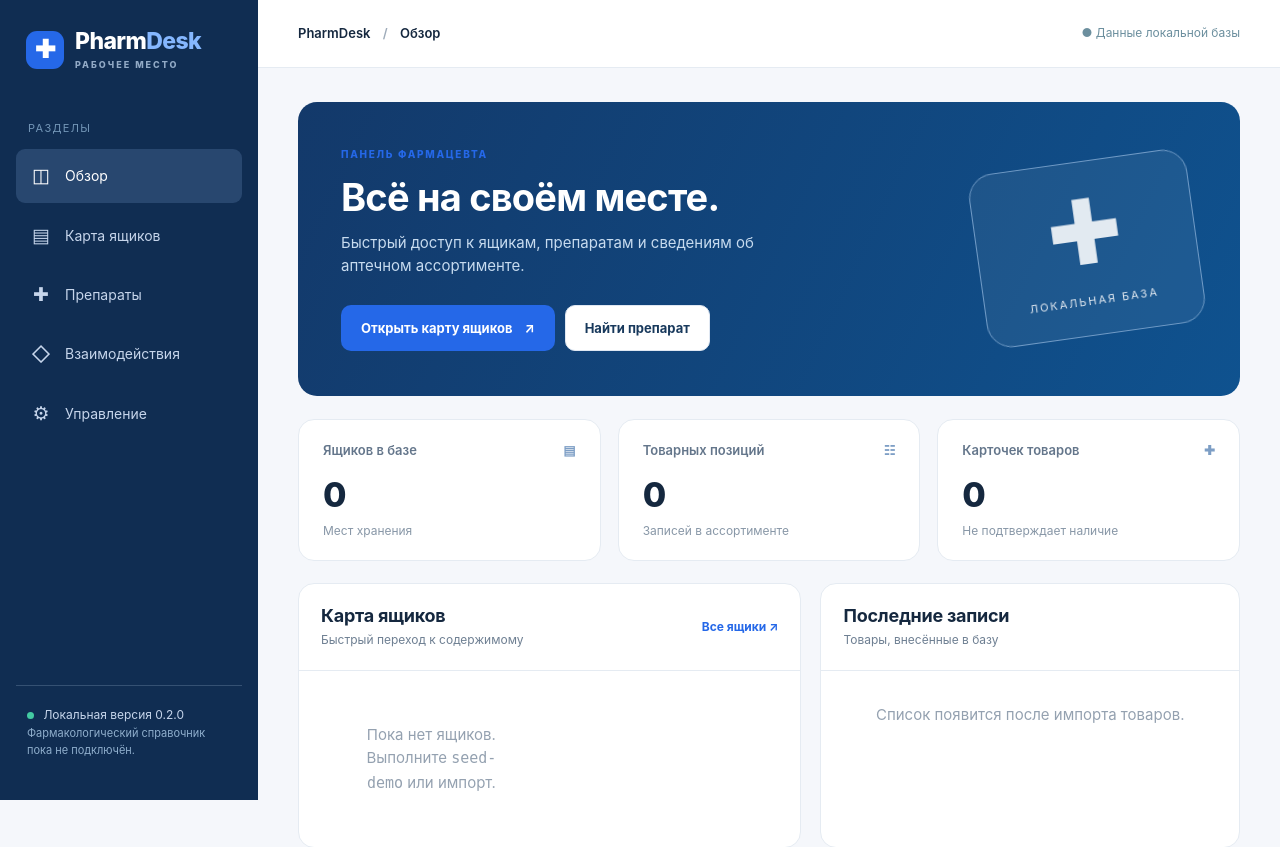
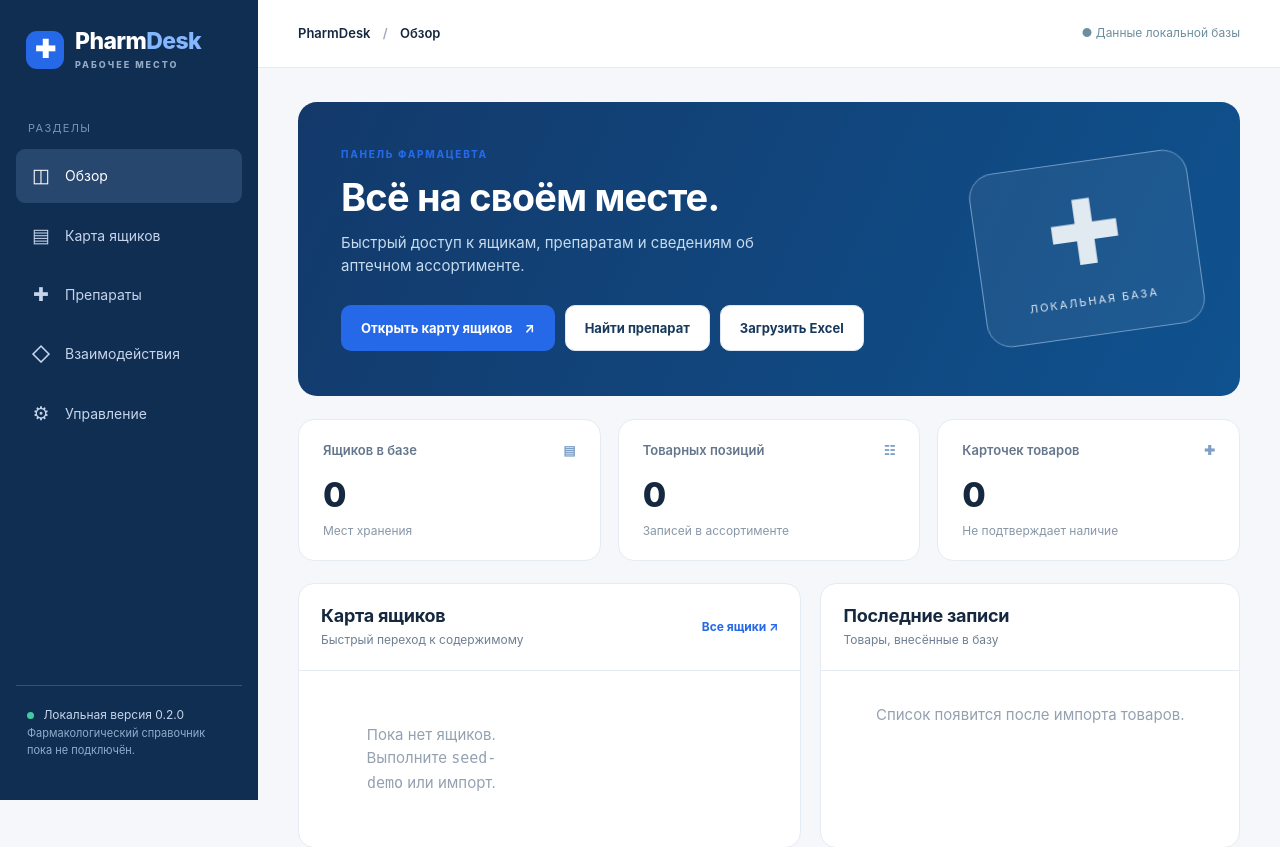
Before and after one commit to BogdanMaslyuk/PharmDesk, a FastAPI app: page / in a window 1280 px wide. Shown: the top 847 px of the page. Run offline with FastAPI, Linux system fonts and the light colour scheme; data that the repository does not hold is empty.

Commit message:
Connect inventory management actions in app/templates/home.html

```diff
--- a/app/templates/home.html
+++ b/app/templates/home.html
@@ -1,7 +1,7 @@
 {% extends 'base.html' %}
 {% block title %}Обзор{% endblock %}
 {% block content %}
-<section class="hero"><div><div class="eyebrow">ПАНЕЛЬ ФАРМАЦЕВТА</div><h1>Всё на своём месте.</h1><p>Быстрый доступ к ящикам, препаратам и сведениям об аптечном ассортименте.</p><div class="actions"><a class="btn btn-primary" href="/drawers">Открыть карту ящиков <span>↗</span></a><a class="btn btn-white" href="/medicines">Найти препарат</a></div></div><div class="hero-visual"><span>✚</span><div>ЛОКАЛЬНАЯ БАЗА</div></div></section>
+<section class="hero"><div><div class="eyebrow">ПАНЕЛЬ ФАРМАЦЕВТА</div><h1>Всё на своём месте.</h1><p>Быстрый доступ к ящикам, препаратам и сведениям об аптечном ассортименте.</p><div class="actions"><a class="btn btn-primary" href="/drawers">Открыть карту ящиков <span>↗</span></a><a class="btn btn-white" href="/medicines">Найти препарат</a><a class="btn btn-white" href="/manage/import">Загрузить Excel</a></div></div><div class="hero-visual"><span>✚</span><div>ЛОКАЛЬНАЯ БАЗА</div></div></section>
 <div class="stat-grid">
   <div class="stat"><div class="stat-title">Ящиков в базе <span>▤</span></div><div class="stat-value">{{ drawers_count }}</div><div class="stat-desc">Мест хранения</div></div>
   <div class="stat"><div class="stat-title">Товарных позиций <span>☷</span></div><div class="stat-value">{{ items_count }}</div><div class="stat-desc">Записей в ассортименте</div></div>
```
